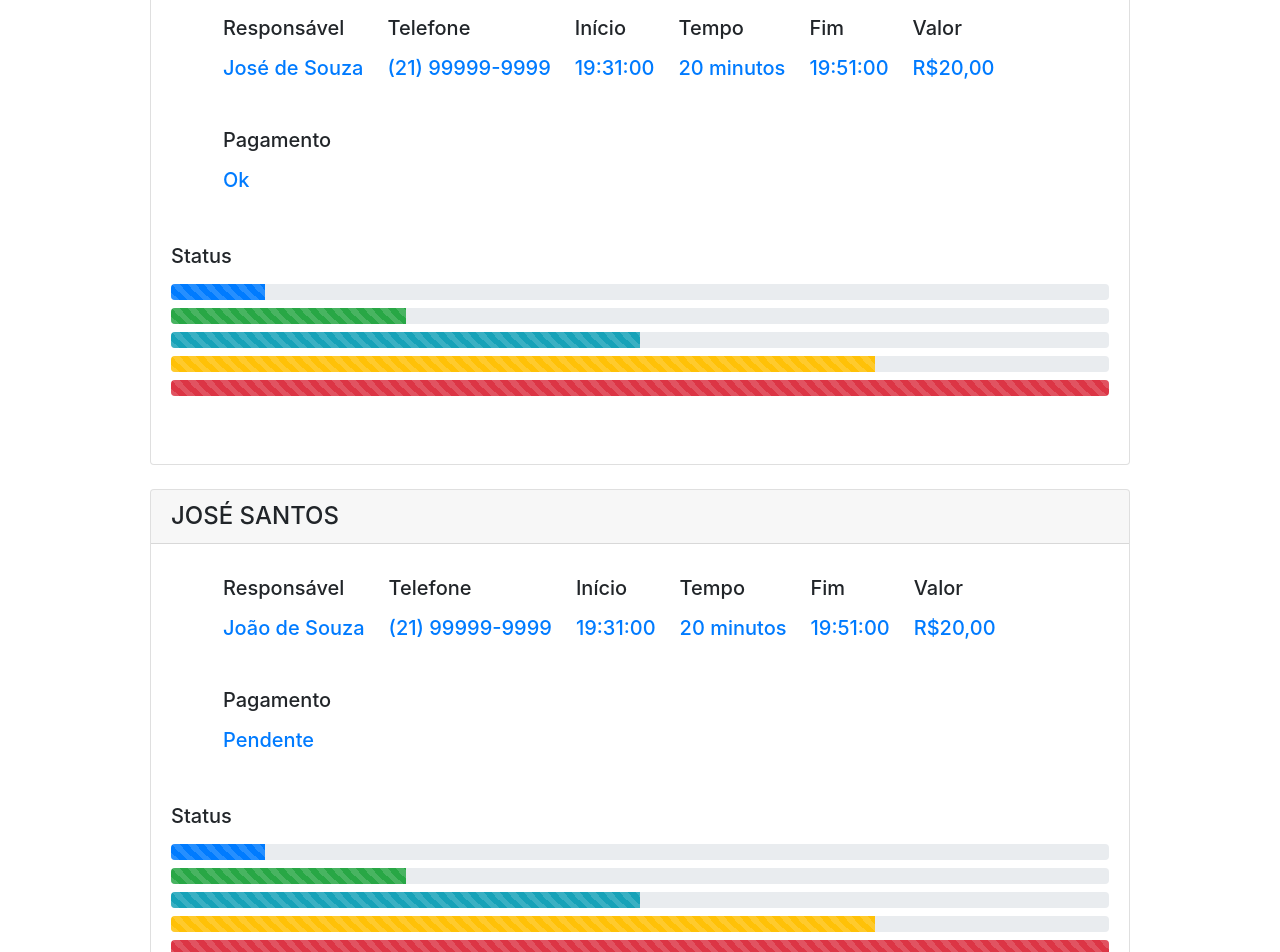
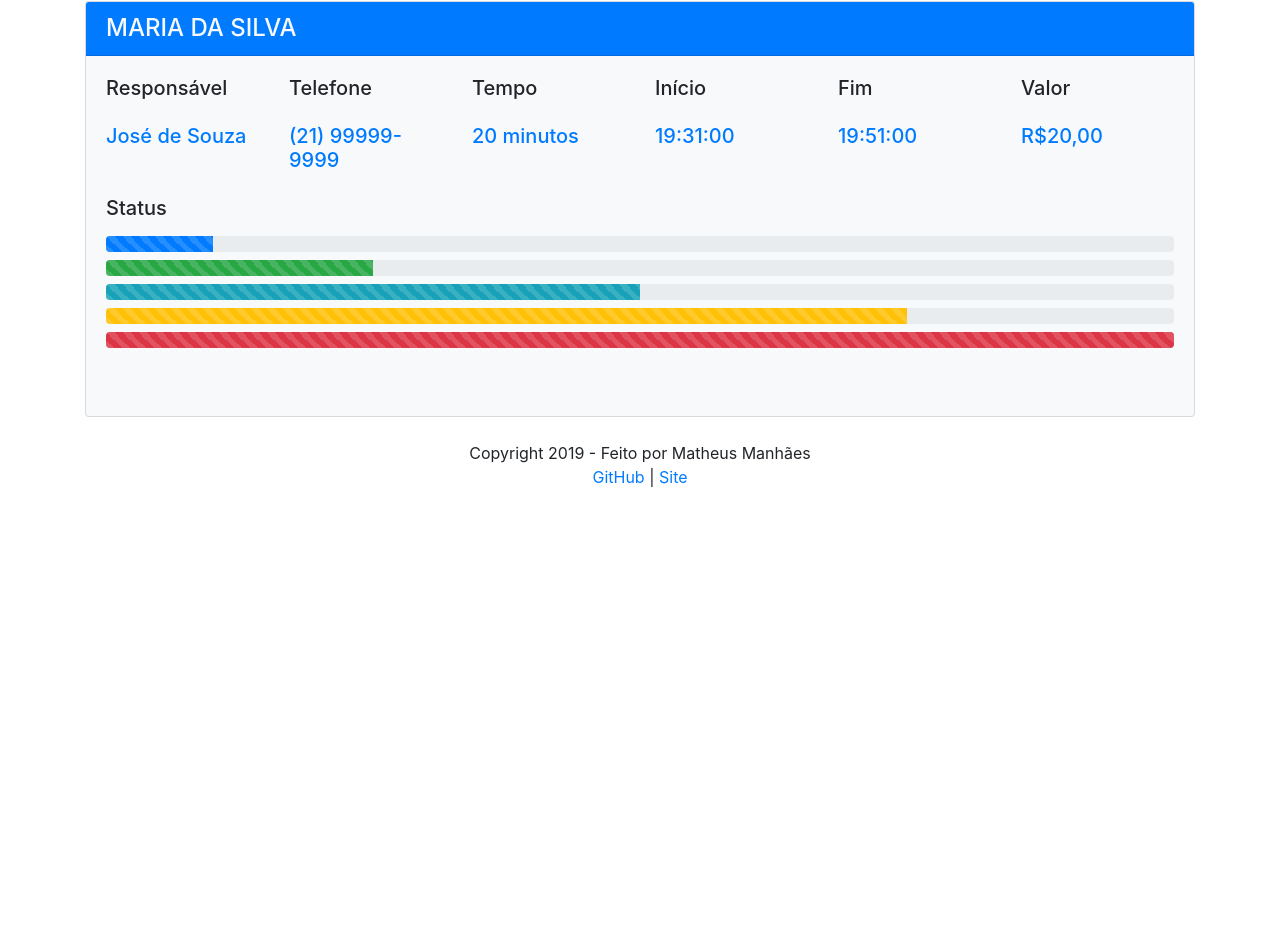
Before and after one commit to momanhaes/controle-kids, an Angular app: page /criancas in a window 1280 px wide. Shown: the part 280-1232 px from the top of the page. After the commit the page ends 800 px from the top, so only its background shows below. Built offline with nearby package versions, Linux system fonts and the light colour scheme.

Commit message:
Adiciona página de formulário, home e ajuste no css

```diff
--- a/angular.json
+++ b/angular.json
@@ -24,8 +24,9 @@
               "src/assets"
             ],
             "styles": [
-              "src/styles.css",
-              "node_modules/bootstrap/dist/css/bootstrap.min.css"
+              "./node_modules/font-awesome/css/font-awesome.css",
+              "./node_modules/bootstrap/dist/css/bootstrap.min.css",
+              "src/styles.css"
             ],
             "scripts": []
           },
--- a/package.json
+++ b/package.json
@@ -20,6 +20,7 @@
     "@angular/platform-browser-dynamic": "~8.1.0",
     "@angular/router": "~8.1.0",
     "bootstrap": "^4.3.1",
+    "font-awesome": "^4.7.0",
     "jquery": "^3.4.1",
     "ngx-bootstrap": "^5.1.0",
     "popper.js": "^1.15.0",
--- a/src/app/paginas/criancas/criancas-form/criancas-form.component.html
+++ b/src/app/paginas/criancas/criancas-form/criancas-form.component.html
@@ -1 +1,93 @@
-<p>Formulário de crianças</p>
+<nav class="navbar navbar-dark bg-primary mb-5">
+    <a class="navbar-brand" routerLink="/criancas">
+        <i class="fa fa-angle-left" aria-hidden="true"></i>
+        Lista de Crianças
+        <i class="fa fa-user-circle-o" aria-hidden="true"></i>
+    </a>
+</nav>
+
+<h1 class="display-4 text-center mb-5">Cadastro de Crianças</h1>
+
+<div class="container">
+    <div class="card">
+
+        <div class="card-header bg-primary text-light">
+            <h5 class="mt-2">Nova Criança</h5>
+        </div>
+
+        <div class="card-body">
+
+            <form>
+
+                <div class="form-group">
+                    <label class="font-weight-bold">Nome</label>
+                    <input type="text" class="form-control" name="nome" id="idNome" required minlength="3">
+
+                    <!-- <div *ngIf="nome.invalid && (nome.dirty || nome.touched)" class="alert alert-danger">
+                    <div *ngIf="nome?.errors.required">
+                        Nome é obrigatório.
+                    </div>
+                    <div *ngIf="nome?.errors.minlength">
+                        Nome precisa ter no mínino 3 caracteres.
+                    </div>
+                </div> -->
+                </div>
+
+                <div class="form-group">
+                    <label class="font-weight-bold">Nome do responsável</label>
+                    <input type="text" class="form-control" name="responsavel" required minlength="3">
+
+                    <!-- <div *ngIf="responsavel.invalid && (responsavel.dirty || responsavel.touched)"
+                    class="alert alert-danger">
+                    <div *ngIf="responsavel?.errors.required">
+                        Nome do responsável é obrigatório.
+                    </div>
+                    <div *ngIf="responsavel?.errors.minlength">
+                        Nome do responsável precisa ter no mínino 3 caracteres.
+                    </div>
+                </div> -->
+                </div>
+
+                <div class="form-group">
+                    <label class="font-weight-bold">Telefone</label>
+                    <input type="text" class="form-control" name="telefone" required minlength="8" maxlength="9">
+
+                    <!-- <div *ngIf="telefone.invalid && (telefone.dirty || telefone.touched)" class="alert alert-danger">
+                    <div *ngIf="telefone?.errors.required">
+                        Telefone é obrigatório.
+                    </div>
+                    <div *ngIf="telefone?.errors.minlength">
+                        Telefone precisa ter no mínino 8 caracteres.
+                    </div>
+                    <div *ngIf="telefone?.errors.minlength">
+                        Telefone tem no máximo 9 caracteres.
+                    </div>
+                </div> -->
+                </div>
+
+                <!-- <div class="form-group">
+                <label class="font-weight-bold">Preço</label>
+                <input type="number" class="form-control" [(ngModel)]="produto.preco" name="preco" #preco="ngModel"
+                    required />
+
+                <div *ngIf="preco.invalid && (preco.dirty || preco.touched)" class="alert alert-danger">
+                    <div *ngIf="preco?.errors.required">
+                        Preço é obrigatório.
+                    </div>
+                </div>
+            </div> -->
+
+                <button type="submit" class="btn btn-primary font-weight-bold">Salvar</button>
+                <a routerLink="/criancas" class="btn btn-danger ml-2 font-weight-bold">Cancelar</a>
+
+            </form>
+        </div>
+    </div>
+</div>
+
+<footer class="container text-center">
+    <p>Copyright 2019 - Feito por Matheus Manhães <br> <a href="http://www.github.com/momanhaes"
+            target="_blank">GitHub</a>
+        |
+        <a href="http://www.mmanhaes.com" target="_blank">Site</a></p>
+</footer>
--- a/src/app/paginas/criancas/criancas-list/criancas-list.component.css
+++ b/src/app/paginas/criancas/criancas-list/criancas-list.component.css
@@ -1,31 +1,3 @@
-body {
-    background-color: black;
-    /* color: rgba(0,0,0,1); */
-}
-
-ul#listaCriancas {
-    list-style: none;
-    position: relative;
-}
-
-li#itemCriancas {
-    display: inline-block;
-    padding: 10px;
-    margin: 2px;
-    /* transition: background-color 1s; */
-}
-
-div#interface {
-    background-color: white;
-    width: 1000px;
-    margin: -20px auto 20px auto;
-    padding: 10px 10px 10px 10px;
-}
-
-footer#rodape {
-    border-top: 1px solid #007bff;
-}
-
 footer#rodape p {
     text-align: center;
 }
--- a/src/app/paginas/criancas/criancas-list/criancas-list.component.html
+++ b/src/app/paginas/criancas/criancas-list/criancas-list.component.html
@@ -1,45 +1,56 @@
 <nav class="navbar navbar-dark bg-primary mb-5">
-    <a class="navbar-brand" href="#">Início</a>
+    <a class="navbar-brand" routerLink="/home">
+        <i class="fa fa-angle-left" aria-hidden="true"></i>
+        Página Inicial
+        <i class="fa fa-home" aria-hidden="true"></i>
+    </a>
 </nav>
 
 <h1 class="display-4 text-center mb-5">Lista de Crianças</h1>
 
-<div id="interface">
-    <div class="card mb-4">
-        <h4 class="card-header">MARIA DA SILVA</h4>
+<div class="container mb-4">
+    <a class="btn btn-outline-primary" routerLink="/criancas/cadastrar">
+        <i class=" fa fa-user-plus" aria-hidden="true"></i>
+    </a>
+</div>
+
+<div class="container">
+
+    <div class="card bg-light mb-4">
+        <h4 class="bg-primary card-header text-light">MARIA DA SILVA</h4>
         <div class="card-body">
-            <ul id="listaCriancas">
-                <li id="itemCriancas">
-                    <h5 class="card-title mb-3">Responsável</h5>
+
+            <div class="row">
+                <div class="col col-md-2">
+                    <h5 class="card-title mb-4">Responsável</h5>
                     <h5 class="text-primary mb-4">José de Souza</h5>
-                </li>
+                </div>
+                <div class="col col-md-2">
+                    <h5 class="card-title mb-4">Telefone</h5>
+                    <h5 class="text-primary mb-4">(21) 99999-9999</h5>
+                </div>
+                <div class="col col-md-2">
+                    <h5 class="card-title mb-4">Tempo</h5>
+                    <h5 class="text-primary mb-4">20 minutos</h5>
+                </div>
+                <div class="col col-md-2">
+                    <h5 class="card-title mb-4">Início</h5>
+                    <h5 class="text-primary mb-4">19:31:00</h5>
+                </div>
+                <div class="col col-md-2">
+                    <h5 class="card-title mb-4">Fim</h5>
+                    <h5 class="text-primary mb-4">19:51:00</h5>
+                </div>
+                <div class="col col-md-2">
+                    <h5 class="card-title mb-4">Valor</h5>
+                    <h5 class="text-primary mb-4">R$20,00</h5>
+                </div>
+                <!-- <div class="col col-md-2">
+                    <h5 class="card-title mb-4">Pagamento</h5>
+                    <h5 class="text-primary mb-4">Ok</h5>
+                </div> -->
+            </div>
 
-                <li id="itemCriancas">
-                    <h5 class="card-title mb-3">Telefone</h5>
-                    <h5 class="text-primary mb-4">(21) 99999-9999</h5>
-                </li>
-                <li id="itemCriancas">
-                    <h5 class="card-title mb-3">Início</h5>
-                    <h5 class="text-primary mb-4">19:31:00</h5>
-                </li>
-                <li id="itemCriancas">
-                    <h5 class="card-title mb-3">Tempo</h5>
-                    <h5 class="text-primary mb-4">20 minutos</h5>
-                </li>
-                <li id="itemCriancas">
-                    <h5 class="card-title mb-3">Fim</h5>
-                    <h5 class="text-primary mb-4">19:51:00</h5>
-                </li>
-                <li id="itemCriancas">
-                    <h5 class="card-title mb-3">Valor</h5>
-                    <h5 class="text-primary mb-4">R$20,00</h5>
-                </li>
-                <li id="itemCriancas">
-                    <h5 class="card-title mb-3">Pagamento</h5>
-                    <h5 class="text-primary mb-4">Ok</h5>
-                </li>
-
-            </ul>
             <h5 class="card-title mb-3">Status</h5>
 
             <div class="progress mb-2">
@@ -62,93 +73,11 @@
                 <div class="progress-bar progress-bar-striped bg-danger progress-bar-animated" role="progressbar"
                     style="width: 100%" aria-valuenow="100" aria-valuemin="0" aria-valuemax="100"></div>
             </div>
-            <!-- <p>
-            <a class="btn btn-primary" data-toggle="collapse" href="#collapseExample" role="button"
-                aria-expanded="false" aria-controls="collapseExample">
-                Mais detalhes
-            </a>
-        </p>
-        <div class="collapse" id="collapseExample">
-            <div class="card card-body">
-                Detalhado
-            </div>
-        </div> -->
-        </div>
-    </div>
-
-    <div class="card mb-4">
-        <h4 class="card-header">JOSÉ SANTOS</h4>
-        <div class="card-body">
-            <ul id="listaCriancas">
-                <li id="itemCriancas">
-                    <h5 class="card-title mb-3">Responsável</h5>
-                    <h5 class="text-primary mb-4">João de Souza</h5>
-                </li>
-
-                <li id="itemCriancas">
-                    <h5 class="card-title mb-3">Telefone</h5>
-                    <h5 class="text-primary mb-4">(21) 99999-9999</h5>
-                </li>
-                <li id="itemCriancas">
-                    <h5 class="card-title mb-3">Início</h5>
-                    <h5 class="text-primary mb-4">19:31:00</h5>
-                </li>
-                <li id="itemCriancas">
-                    <h5 class="card-title mb-3">Tempo</h5>
-                    <h5 class="text-primary mb-4">20 minutos</h5>
-                </li>
-                <li id="itemCriancas">
-                    <h5 class="card-title mb-3">Fim</h5>
-                    <h5 class="text-primary mb-4">19:51:00</h5>
-                </li>
-                <li id="itemCriancas">
-                    <h5 class="card-title mb-3">Valor</h5>
-                    <h5 class="text-primary mb-4">R$20,00</h5>
-                </li>
-                <li id="itemCriancas">
-                    <h5 class="card-title mb-3">Pagamento</h5>
-                    <h5 class="text-primary mb-4">Pendente</h5>
-                </li>
-
-            </ul>
-            <h5 class="card-title mb-3">Status</h5>
-
-            <div class="progress mb-2">
-                <div class="progress-bar progress-bar-striped progress-bar-animated" role="progressbar"
-                    style="width: 10%" aria-valuenow="10" aria-valuemin="0" aria-valuemax="100"></div>
-            </div>
-            <div class="progress mb-2">
-                <div class="progress-bar progress-bar-striped bg-success progress-bar-animated" role="progressbar"
-                    style="width: 25%" aria-valuenow="25" aria-valuemin="0" aria-valuemax="100"></div>
-            </div>
-            <div class="progress mb-2">
-                <div class="progress-bar progress-bar-striped bg-info progress-bar-animated" role="progressbar"
-                    style="width: 50%" aria-valuenow="50" aria-valuemin="0" aria-valuemax="100"></div>
-            </div>
-            <div class="progress mb-2">
-                <div class="progress-bar progress-bar-striped bg-warning progress-bar-animated" role="progressbar"
-                    style="width: 75%" aria-valuenow="75" aria-valuemin="0" aria-valuemax="100"></div>
-            </div>
-            <div class="progress mb-5">
-                <div class="progress-bar progress-bar-striped bg-danger progress-bar-animated" role="progressbar"
-                    style="width: 100%" aria-valuenow="100" aria-valuemin="0" aria-valuemax="100"></div>
-            </div>
-            <!-- <p>
-                <a class="btn btn-primary" data-toggle="collapse" href="#collapseExample" role="button"
-                    aria-expanded="false" aria-controls="collapseExample">
-                    Mais detalhes
-                </a>
-            </p>
-            <div class="collapse" id="collapseExample">
-                <div class="card card-body">
-                    Detalhado
-                </div>
-            </div> -->
         </div>
     </div>
 </div>
 
-<footer id="rodape">
+<footer class="container text-center">
     <p>Copyright 2019 - Feito por Matheus Manhães <br> <a href="http://www.github.com/momanhaes"
             target="_blank">GitHub</a>
         |
--- a/src/styles.css
+++ b/src/styles.css
@@ -1 +1,7 @@
 /* You can add global styles to this file, and also import other style files */
+
+div#loadingHome {
+    position: absolute;
+    left: 50%;
+    top: 50%
+}
```
Also changed, not shown: src/app/paginas/criancas/crianca.interface.ts (added, +13 -0 lines), src/app/paginas/home/home.component.html (+26 -1 lines), src/index.html (+8 -2 lines), src/assets/kids-logo.jpg (added), 1 other file (tests, documents, lock files or other folders).
